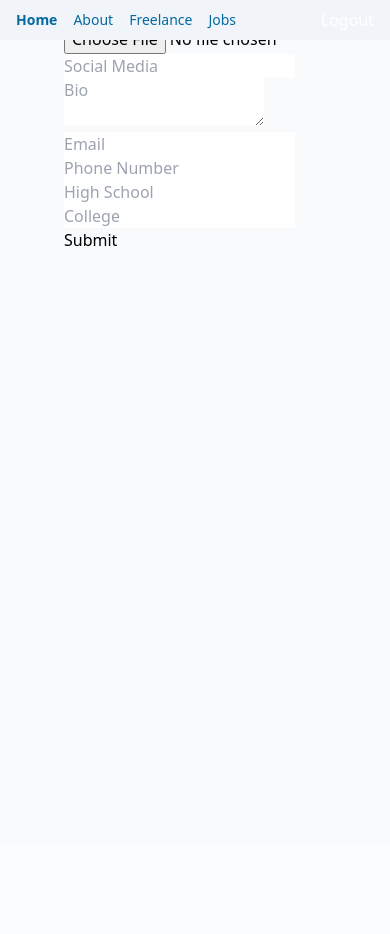
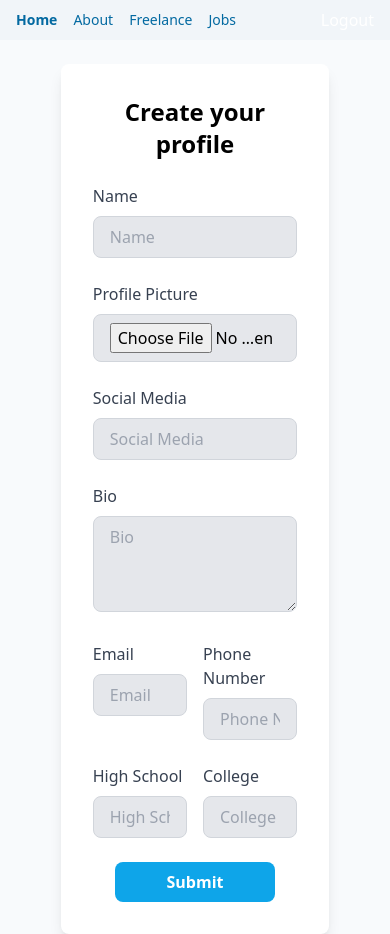
Before and after one commit to zaibutcooler/sorpyit-extension, a Django app: page /create-seekerprofile/ in a window 390 px wide. Before the commit the page ends 246 px from the top, so only its background shows below. Run offline with Django 4.2, Linux system fonts and the light colour scheme; a user stored in the database is signed in; some libraries are stand-ins or nearby versions.

Commit message:
done styling the create profilepages

```diff
--- a/home/views.py
+++ b/home/views.py
@@ -76,32 +76,32 @@ def asking(request):
 
 def clientcreateprofile(request):
     template = "home/client_create_profile.html"
-    user = request.user
+    # user = request.user
 
-    if ClientProfile.objects.filter(user=user).exists():
-        return redirect('root')
+    # if ClientProfile.objects.filter(user=user).exists():
+    #     return redirect('root')
 
-    if request.method == 'POST':
-        name = request.POST.get('name')
-        profile_picture = request.FILES.get('profile_picture')
-        organization = request.POST.get('organization')
-        organization_link = request.POST.get('organization_link')
-        bio = request.POST.get('bio')
-        email = request.POST.get('email')
-        phonenumber = request.POST.get('phonenumber')
+    # if request.method == 'POST':
+    #     name = request.POST.get('name')
+    #     profile_picture = request.FILES.get('profile_picture')
+    #     organization = request.POST.get('organization')
+    #     organization_link = request.POST.get('organization_link')
+    #     bio = request.POST.get('bio')
+    #     email = request.POST.get('email')
+    #     phonenumber = request.POST.get('phonenumber')
 
-        profile = ClientProfile.objects.create(
-            name=name,
-            profile_picture=profile_picture,
-            organization=organization,
-            organization_link=organization_link,
-            bio=bio,
-            email=email,
-            phonenumber=phonenumber,
-            user=user.id  # Pass the user ID instead of the user object
-        )
+    #     profile = ClientProfile.objects.create(
+    #         name=name,
+    #         profile_picture=profile_picture,
+    #         organization=organization,
+    #         organization_link=organization_link,
+    #         bio=bio,
+    #         email=email,
+    #         phonenumber=phonenumber,
+    #         user=user.id
+    #     )
 
-        return redirect('home')
+    #     return redirect('home')
 
     data = {}
     return render(request, template, data)
@@ -109,34 +109,34 @@ def clientcreateprofile(request):
 
 def seekercreateprofile(request):
     template = "home/seeker_create_profile.html"
-    user=request.user
+    # user=request.user
 
-    if NormalProfile.objects.filter(user=user).exists():
-        return redirect('root')
+    # if NormalProfile.objects.filter(user=user).exists():
+    #     return redirect('root')
 
-    if request.method == 'POST':
-        name = request.POST.get('name')
-        profile_picture = request.FILES.get('profile_picture')
-        socialmedia = request.POST.get('socialmedia')
-        bio = request.POST.get('bio')
-        email = request.POST.get('email')
-        phonenumber = request.POST.get('phonenumber')
-        highschool = request.POST.get('highschool')
-        college = request.POST.get('college')
+    # if request.method == 'POST':
+    #     name = request.POST.get('name')
+    #     profile_picture = request.FILES.get('profile_picture')
+    #     socialmedia = request.POST.get('socialmedia')
+    #     bio = request.POST.get('bio')
+    #     email = request.POST.get('email')
+    #     phonenumber = request.POST.get('phonenumber')
+    #     highschool = request.POST.get('highschool')
+    #     college = request.POST.get('college')
 
-        profile = NormalProfile.objects.create(
-            name=name,
-            profile_picture=profile_picture,
-            socialmedia=socialmedia,
-            bio=bio,
-            email=email,
-            phonenumber=phonenumber,
-            highshcool=highschool,
-            collage=college,
-            user=request.user
-        )
+    #     profile = NormalProfile.objects.create(
+    #         name=name,
+    #         profile_picture=profile_picture,
+    #         socialmedia=socialmedia,
+    #         bio=bio,
+    #         email=email,
+    #         phonenumber=phonenumber,
+    #         highshcool=highschool,
+    #         collage=college,
+    #         user=request.user
+    #     )
 
-        return redirect('login')
+    #     return redirect('login')
 
     data = {}
     return render(request, template, data)
--- a/templates/home/seeker_create_profile.html
+++ b/templates/home/seeker_create_profile.html
@@ -2,17 +2,58 @@
 
 {% block yield %}
 
-<form action="" method="POST" enctype="multipart/form-data">
-  {% csrf_token %}
-  <input type="text" name="name" placeholder="Name"><br>
-  <input type="file" name="profile_picture"><br>
-  <input type="text" name="socialmedia" placeholder="Social Media"><br>
-  <textarea name="bio" placeholder="Bio"></textarea><br>
-  <input type="email" name="email" placeholder="Email"><br>
-  <input type="text" name="phonenumber" placeholder="Phone Number"><br>
-  <input type="text" name="highschool" placeholder="High School"><br>
-  <input type="text" name="college" placeholder="College"><br>
-  <input type="submit" value="Submit">
-</form>
+<div class="flex justify-center items-center">
+  <form action="" method="POST" enctype="multipart/form-data" class="bg-white shadow-lg rounded-lg p-8 w-3/4 lg:w-1/2">
+    {% csrf_token %}
+
+    <h2 class="text-2xl font-bold mb-6 text-center">Create your profile</h2>
+
+    <div class="mb-6">
+      <label for="name" class="text-gray-700 block mb-2">Name</label>
+      <input type="text" name="name" placeholder="Name" class="w-full bg-gray-200 border border-gray-300 focus:outline-none focus:ring-2 focus:ring-sky-500 rounded-lg px-4 py-2">
+    </div>
+
+    <div class="mb-6">
+      <label for="profile_picture" class="text-gray-700 block mb-2">Profile Picture</label>
+      <input type="file" name="profile_picture" class="w-full bg-gray-200 border border-gray-300 focus:outline-none focus:ring-2 focus:ring-sky-500 rounded-lg px-4 py-2">
+    </div>
+
+    <div class="mb-6">
+      <label for="socialmedia" class="text-gray-700 block mb-2">Social Media</label>
+      <input type="text" name="socialmedia" placeholder="Social Media" class="w-full bg-gray-200 border border-gray-300 focus:outline-none focus:ring-2 focus:ring-sky-500 rounded-lg px-4 py-2">
+    </div>
+
+    <div class="mb-6">
+      <label for="bio" class="text-gray-700 block mb-2">Bio</label>
+      <textarea name="bio" placeholder="Bio" class="w-full h-24 bg-gray-200 border border-gray-300 focus:outline-none focus:ring-2 focus:ring-sky-500 rounded-lg px-4 py-2"></textarea>
+    </div>
+
+    <div class="grid grid-cols-2 gap-4 mb-6">
+      <div>
+        <label for="email" class="text-gray-700 block mb-2">Email</label>
+        <input type="email" name="email" placeholder="Email" class="w-full bg-gray-200 border border-gray-300 focus:outline-none focus:ring-2 focus:ring-sky-500 rounded-lg px-4 py-2">
+      </div>
+      <div>
+        <label for="phonenumber" class="text-gray-700 block mb-2">Phone Number</label>
+        <input type="text" name="phonenumber" placeholder="Phone Number" class="w-full bg-gray-200 border border-gray-300 focus:outline-none focus:ring-2 focus:ring-sky-500 rounded-lg px-4 py-2">
+      </div>
+    </div>
+
+    <div class="grid grid-cols-2 gap-4 mb-6">
+      <div>
+        <label for="highschool" class="text-gray-700 block mb-2">High School</label>
+        <input type="text" name="highschool" placeholder="High School" class="w-full bg-gray-200 border border-gray-300 focus:outline-none focus:ring-2 focus:ring-sky-500 rounded-lg px-4 py-2">
+      </div>
+      <div>
+        <label for="college" class="text-gray-700 block mb-2">College</label>
+        <input type="text" name="college" placeholder="College" class="w-full bg-gray-200 border border-gray-300 focus:outline-none focus:ring-2 focus:ring-sky-500 rounded-lg px-4 py-2">
+      </div>
+    </div>
+
+    <div class="flex justify-center">
+      <input type="submit" value="Submit" class="w-40 bg-sky-500 hover:bg-sky-600 text-white font-semibold py-2 px-4 rounded-lg">
+    </div>
+  </form>
+</div>
 
 {% endblock %}
--- a/templates/layout.html
+++ b/templates/layout.html
@@ -8,12 +8,12 @@
 </head>
 <body style="background-color: #f8fafc;">
 
-	{%include 'navbar.html'%}
-<div class="container mx-auto px-16">
+{% include 'navbar.html' %}
+
+<div class="container mx-auto px-4 mt-16">
   {% block yield %}
   {% endblock %}
 </div>
 
-
 </body>
 </html>
```
Also changed, not shown: templates/home/askingcf.html (+8 -8 lines), templates/home/client_create_profile.html (+38 -10 lines), templates/home/index.html (+22 -1 lines). Lines whose indentation alone changed are shown as unchanged.
